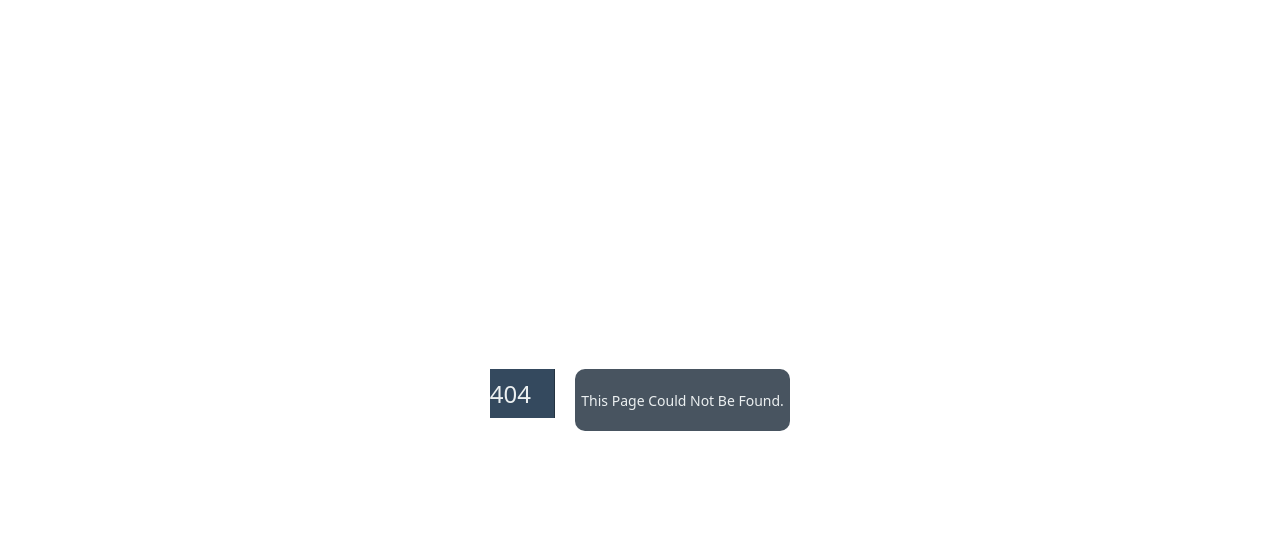
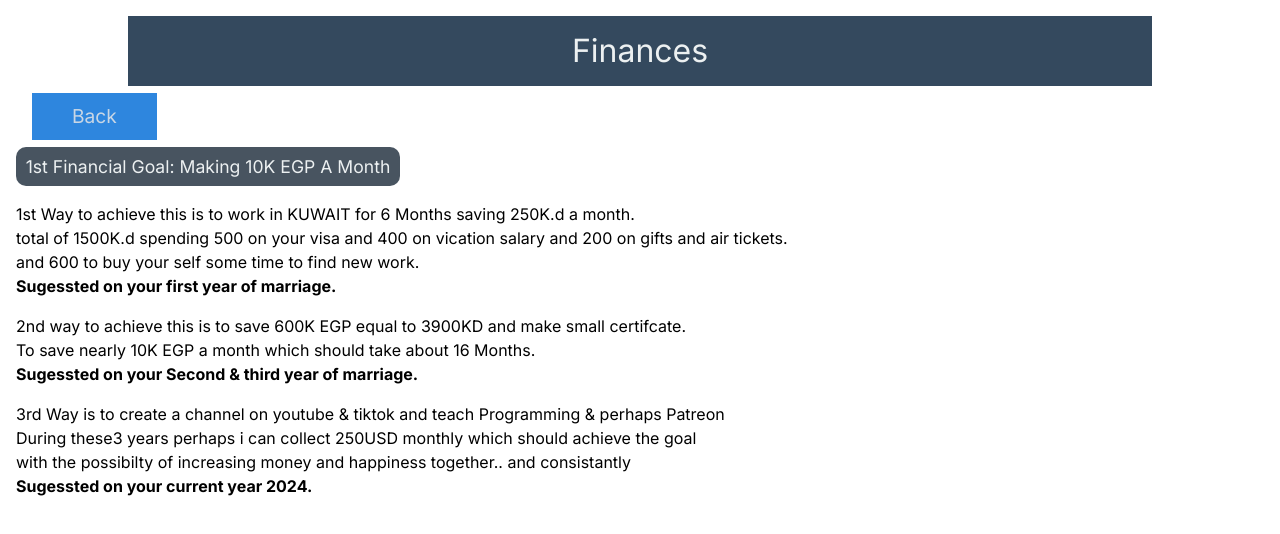
Before and after one commit to Mostafa-El-Masry/dashboardv.4, a Next.js app: page /content/Stable-living-situation/Finances in a window 1280 px wide. Before the commit this address had no page. Shown: the top 534 px of the page. Built offline with nearby package versions, Linux system fonts and the light colour scheme.

Commit message:
adding A financial plane to achieve 10k egp a month

```diff
--- /dev/null
+++ b/app/content/Stable-living-situation/Finances/page.tsx
@@ -0,0 +1,36 @@
+import Link from 'next/link'
+import React from 'react'
+
+const Finances = () => {
+  return (
+    <>
+    <h1>Finances</h1>
+
+    <Link className='Link' href="/content/Stable-living-situation">Back</Link>
+
+    <h2>1st Financial Goal: Making 10K EGP a month</h2>
+
+    <ul>
+      <li>
+        1st Way to achieve this is to work in KUWAIT for 6 Months saving 250K.d a month.<br />
+        total of 1500K.d spending 500 on your visa and 400 on vication salary and 200 on gifts and air tickets.<br />
+        and 600 to buy your self some time to find new work.<br />
+        <strong>Sugessted on your first year of marriage.</strong>
+      </li>
+      <li>
+        2nd way to achieve this is to save 600K EGP equal to 3900KD and make small certifcate.<br />
+        To save nearly 10K EGP a month which should take about 16 Months.<br />
+        <strong>Sugessted on your Second & third year of marriage.</strong>
+      </li>
+      <li>
+        3rd Way is to create a channel on youtube &amp; tiktok and teach Programming &amp; perhaps Patreon<br />
+        During these3 years perhaps i can collect 250USD monthly which should achieve the goal<br />
+        with the possibilty of increasing money and happiness together.. and consistantly<br />
+        <strong>Sugessted on your current year 2024.</strong>
+      </li>
+    </ul>
+    </>
+  )
+}
+
+export default Finances
--- a/app/content/Stable-living-situation/page.tsx
+++ b/app/content/Stable-living-situation/page.tsx
@@ -1,8 +1,18 @@
+import Link from 'next/link'
 import React from 'react'
 
 const Stablelivingsituation = () => {
   return (
-    <div>Stable living situation</div>
+    <>
+    <h1>Stable living situation</h1>
+    <div
+    className='flex justify-evenly'>
+      <Link className='Link' href="/">Home</Link>
+      <Link className='Link' href="/content/Stable-living-situation/Finances">Finances</Link>
+
+
+      </div>
+    </>
   )
 }
 
```
